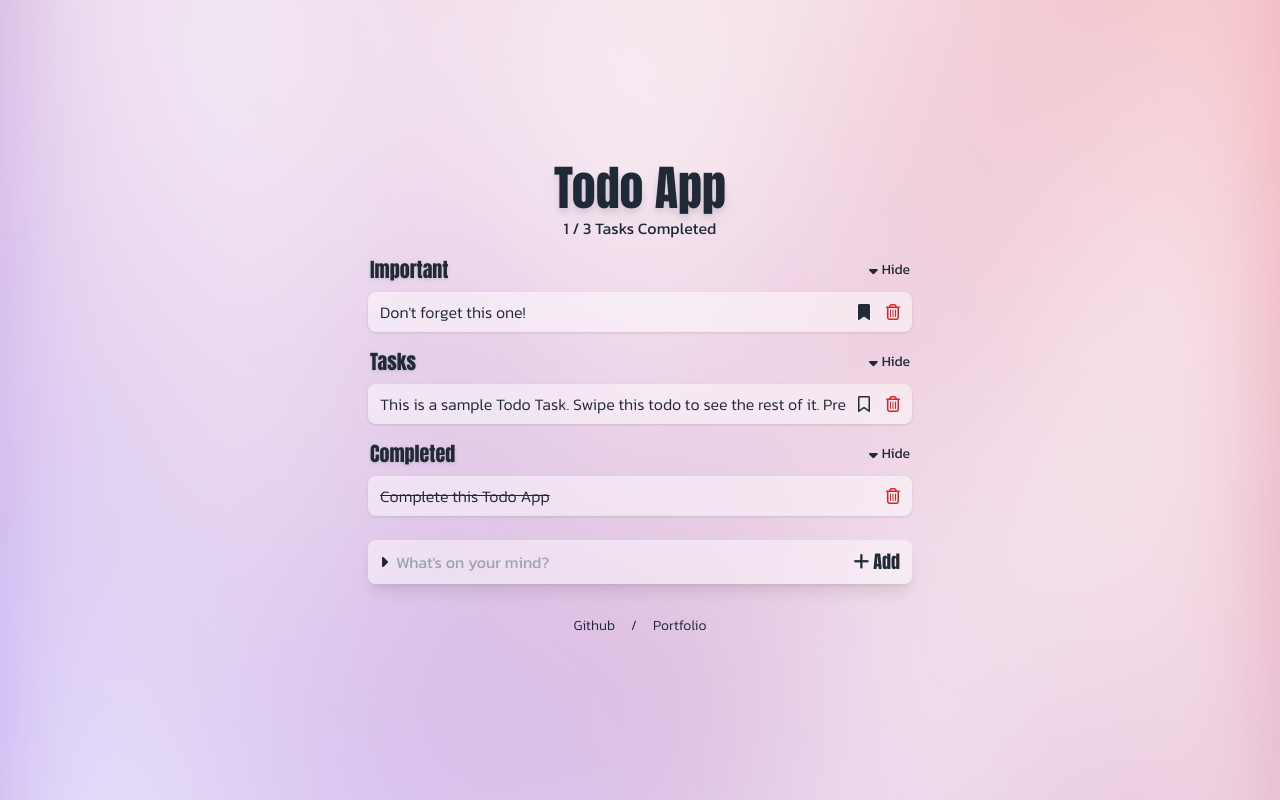
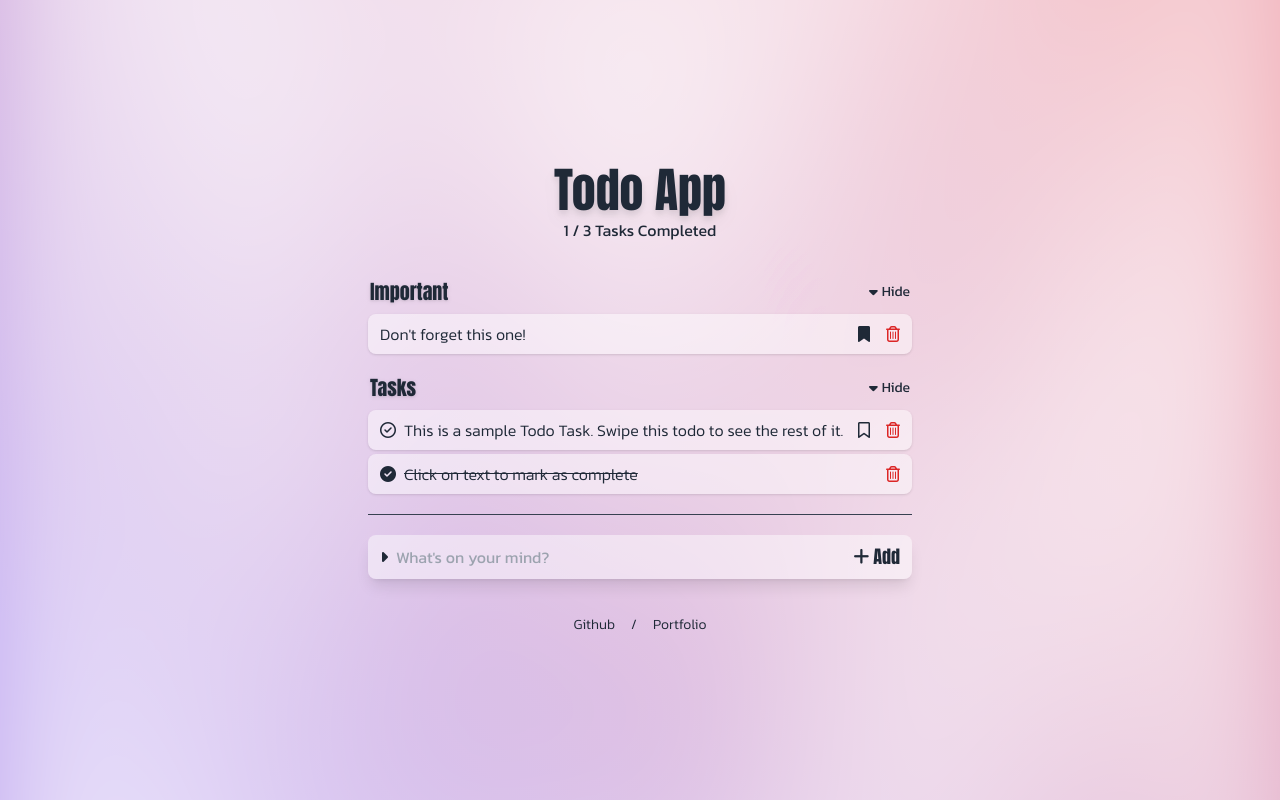
Before and after one commit to umarfarooq6519/TodoApp, a React (Vite) app: page / in a window 1280 px wide. Built offline with nearby package versions, Linux system fonts and the light colour scheme.

Commit message:
removed completed section

```diff
--- a/src/App.tsx
+++ b/src/App.tsx
@@ -33,7 +33,7 @@ export default function App(): JSX.Element {
     },
     {
       id: Math.random() * 100,
-      text: "Complete this Todo App",
+      text: "Click on text to mark as complete",
       completed: true,
       important: false,
     },
@@ -93,8 +93,8 @@ export default function App(): JSX.Element {
   //  Todo App
   return (
     <section className="App h-screen flex items-center justify-center text-gray-800">
-      <div className="container p-4 h-full max-w-xl w-full flex flex-col gap-4 items-center justify-center">
-        <div className="header flex flex-col gap-1 text-center">
+      <div className="container p-4 h-full max-w-xl w-full flex flex-col gap-5 items-center justify-center">
+        <div className="header flex flex-col gap-1 text-center pb-4">
           <h1 className={heading}>Todo App</h1>
           <p>{todosRatio} Tasks Completed</p>
         </div>
@@ -125,7 +125,7 @@ export default function App(): JSX.Element {
           ToggleImportant={ToggleImportant}
         />
 
-        <CompletedSection
+        {/* <CompletedSection
           tasks_div={tasks_div}
           subheading={subheading}
           ul_styling={ul_styling}
@@ -135,8 +135,8 @@ export default function App(): JSX.Element {
           handleSubmit={handleSubmit} // Pass down handleSubmit function
           ToggleCompleted={ToggleCompleted} // Pass down ToggleCompleted function
           deleteTodo={deleteTodo} // Pass down deleteTodo function
-        />
-
+        /> */}
+        <hr className="w-full border-gray-700" />
         <NewTaskSection
           onSubmit={handleSubmit}
           ul_styling={ul_styling}
--- a/src/Components/NewTaskSection.tsx
+++ b/src/Components/NewTaskSection.tsx
@@ -19,7 +19,7 @@ export default function NewTaskSection(props: Props): JSX.Element {
   };
 
   return (
-    <div className={`${props.ul_styling} w-full pt-2`}>
+    <div className={`${props.ul_styling} w-full`}>
       <form onSubmit={handleSubmit} className={`${props.li_styling} shadow-lg`}>
         <i className="fa-solid fa-caret-right"></i>
         <input
--- a/src/Components/TasksSection.tsx
+++ b/src/Components/TasksSection.tsx
@@ -22,9 +22,7 @@ export default function TasksSection(props: Props) {
     <i className="fa-solid fa-caret-right fa-sm"></i>
   );
 
-  const TodosList = props.todos.filter(
-    (todo) => !todo.completed && !todo.important
-  );
+  const TodosList = props.todos.filter((todo) => !todo.important);
 
   return (
     <div className={props.tasks_div}>
@@ -43,17 +41,36 @@ export default function TasksSection(props: Props) {
       <ul className={`${props.ul_styling} ${showTasks ? `block` : `hidden`}`}>
         {TodosList.map((todo) => (
           <li key={todo.id} className={`${props.li_styling}`}>
+            {todo.completed ? (
+              <i
+                className="fa-solid fa-circle-check"
+                onClick={() => {
+                  props.ToggleCompleted(todo.id);
+                }}
+              ></i>
+            ) : (
+              <i
+                className="fa-regular fa-circle-check"
+                onClick={() => {
+                  props.ToggleCompleted(todo.id);
+                }}
+              ></i>
+            )}
             <span
-              onClick={() => props.ToggleCompleted(todo.id)}
-              className={props.task_styling}
+              className={`${props.task_styling} ${
+                todo.completed ? `line-through` : null
+              }`}
             >
               {todo.text}
             </span>
             <span className="flex items-center gap-4 pl-1">
-              <i
-                className="fa-regular fa-bookmark"
-                onClick={() => props.ToggleImportant(todo.id)}
-              ></i>
+              {!todo.completed ? (
+                <i
+                  className="fa-regular fa-bookmark"
+                  onClick={() => props.ToggleImportant(todo.id)}
+                ></i>
+              ) : null}
+
               <i
                 className="fa-regular fa-trash-alt text-red-600"
                 onClick={() => props.deleteTodo(todo.id)}
```
